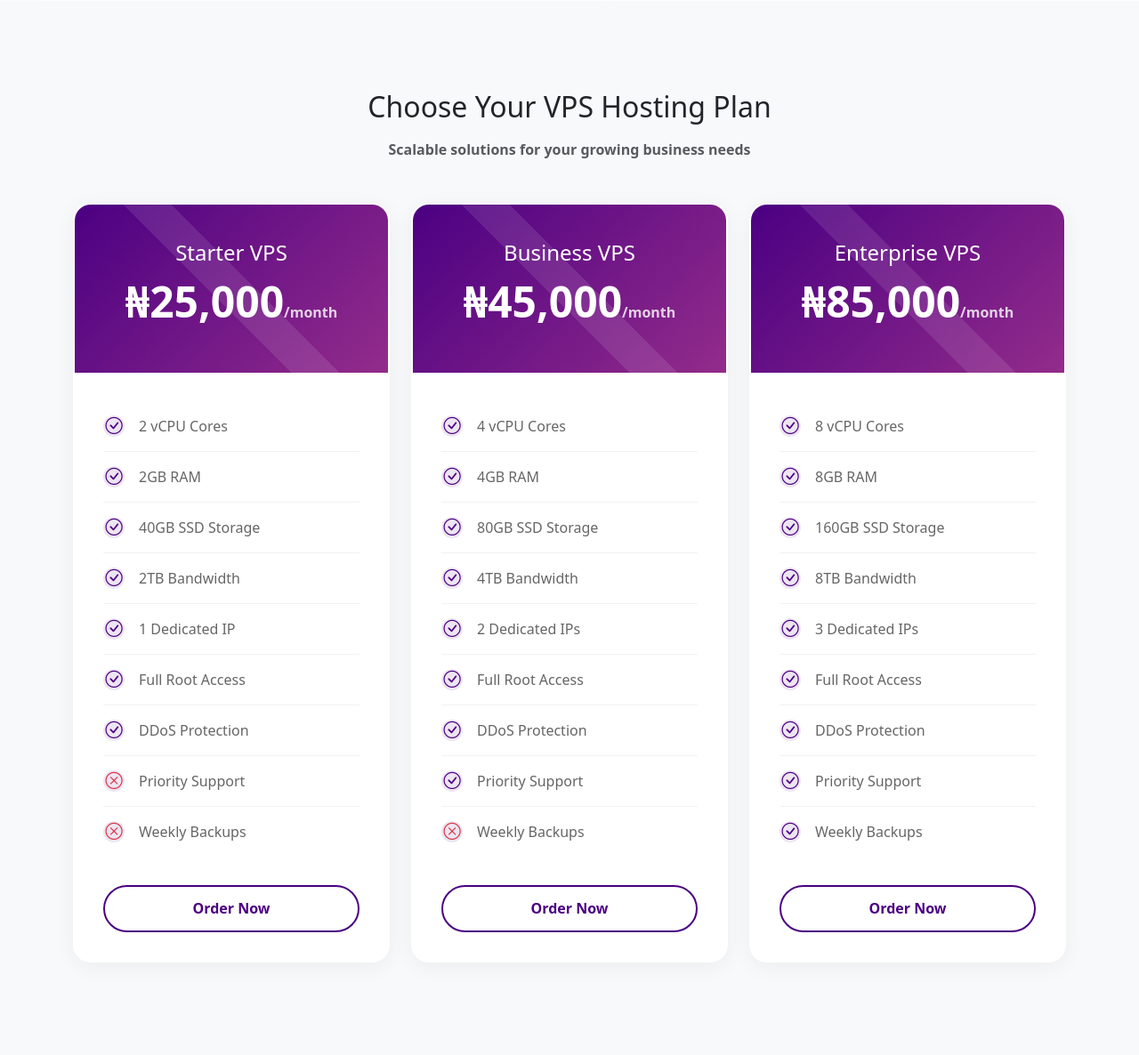
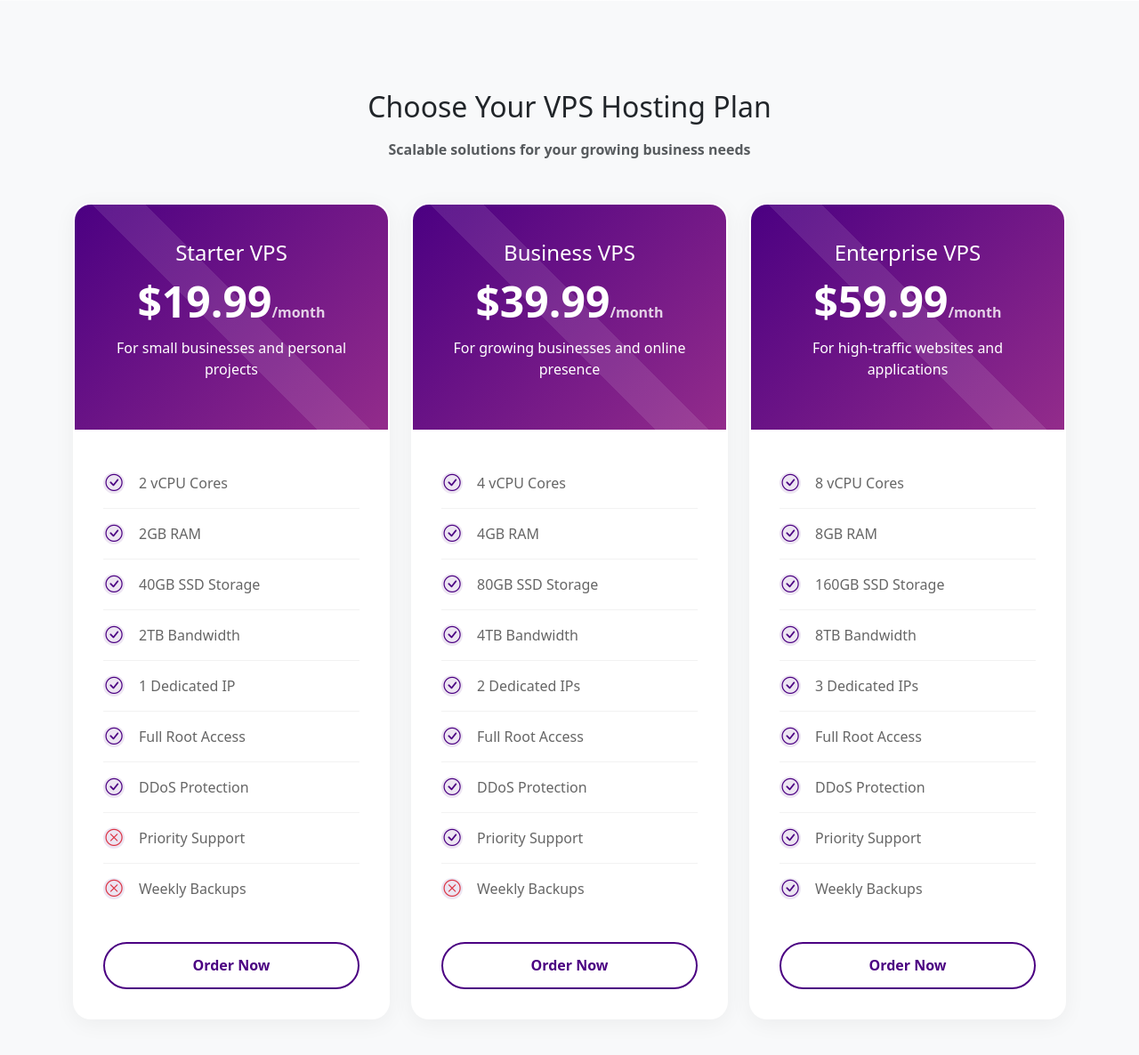
Before and after one commit to Alvingold/hostcanon, a PHP site: page /vps-hosting.php in a window 1280 px wide. Shown: the part 1787-2973 px from the top of the page at 89% size. Run offline with PHP 8.4, Linux system fonts and the light colour scheme.

Commit message:
Remove unused JSON-LD script from contacts.php, update pricing details in vps-hosting.php, and clean up unnecessary JavaScript in index.php

```diff
--- a/vps-hosting.php
+++ b/vps-hosting.php
@@ -408,11 +408,6 @@
             transform: translateX(5px);
         }
 
-        .spec-card ul li:hover i {
-            background: #4B0082;
-            color: white;
-        }
-
         /* FAQ Section Styling */
         .faq-section {
             background-color: #ffffff;
@@ -546,7 +541,8 @@
                     <div class="pricing-card">
                         <div class="pricing-header">
                             <h3>Starter VPS</h3>
-                            <div class="price-tag">₦25,000<span class="price-duration">/month</span></div>
+                            <div class="price-tag">$19.99<span class="price-duration">/month</span></div>
+                            <p>For small businesses and personal projects</p>
                         </div>
                         <div class="pricing-features">
                             <ul>
@@ -570,7 +566,8 @@
                     <div class="pricing-card">
                         <div class="pricing-header">
                             <h3>Business VPS</h3>
-                            <div class="price-tag">₦45,000<span class="price-duration">/month</span></div>
+                            <div class="price-tag">$39.99<span class="price-duration">/month</span></div>
+                            <p>For growing businesses and online presence</p>
                         </div>
                         <div class="pricing-features">
                             <ul>
@@ -594,7 +591,8 @@
                     <div class="pricing-card">
                         <div class="pricing-header">
                             <h3>Enterprise VPS</h3>
-                            <div class="price-tag">₦85,000<span class="price-duration">/month</span></div>
+                            <div class="price-tag">$59.99<span class="price-duration">/month</span></div>
+                            <p>For high-traffic websites and applications</p>
                         </div>
                         <div class="pricing-features">
                             <ul>
```
Also changed, not shown: contacts.php (+0 -29 lines), index.php (+0 -12 lines).
